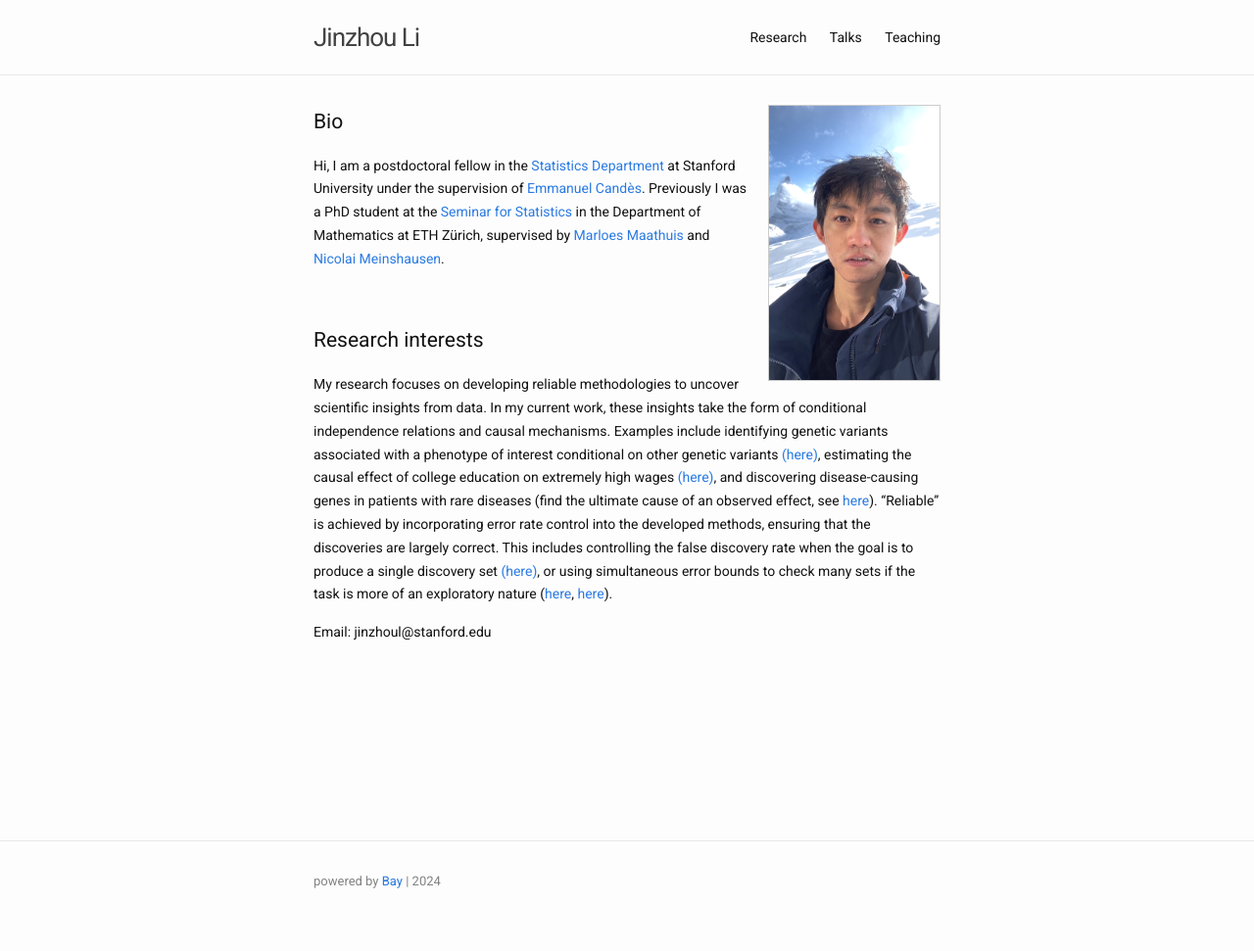
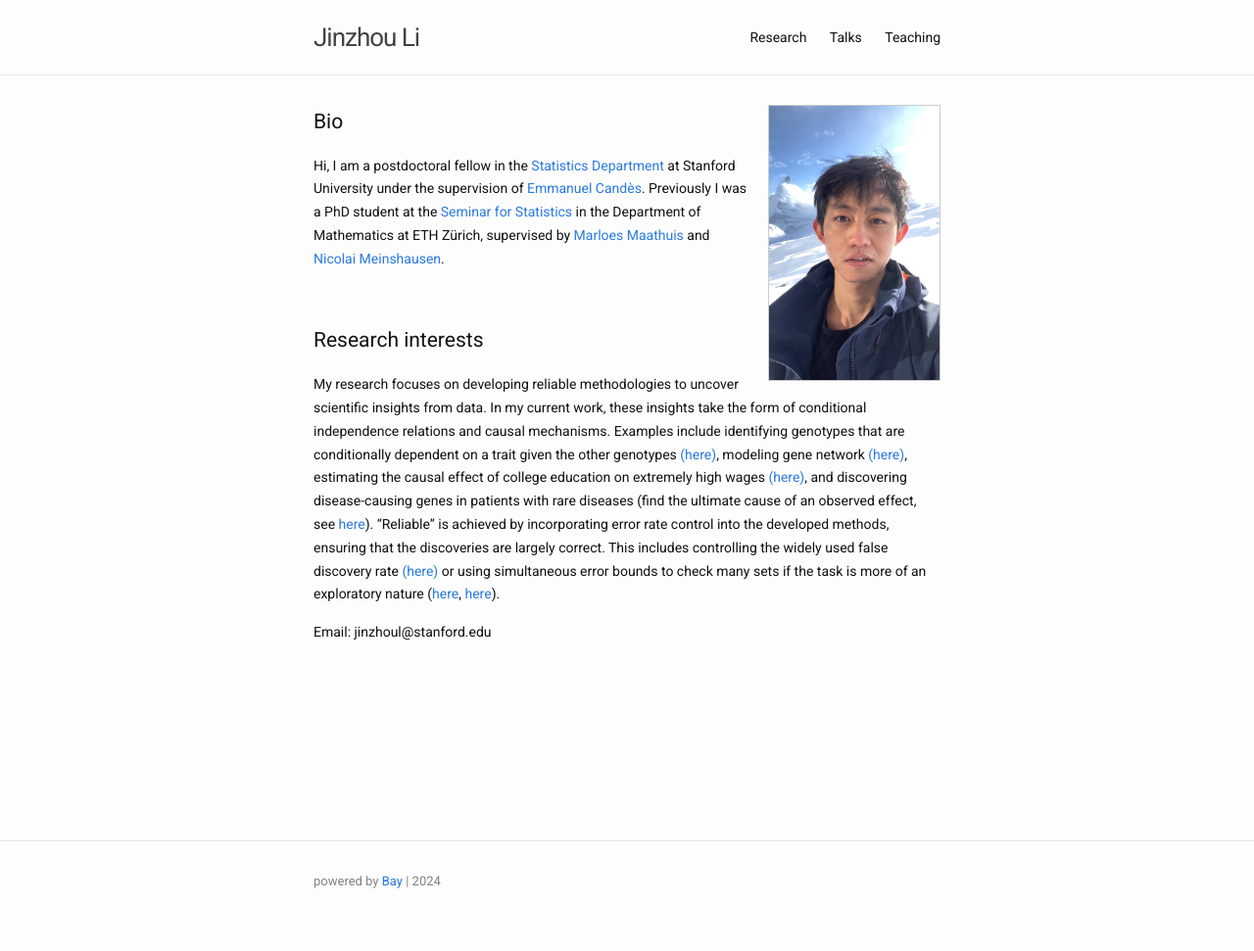
Before and after one commit to Jinzhou-Li/jinzhou-li.github.io, a Jekyll site: the page built from index.md, in a window 1280 px wide. Shown: the whole page at 98% size. Built offline with Jekyll 4.4.1, drawn with Linux system fonts in a browser that asks for light colours.

Commit message:
update web

```diff
--- a/index.md
+++ b/index.md
@@ -15,11 +15,12 @@ supervised by [Marloes Maathuis](https://sites.google.com/view/marloes-maathuis)
 ## Research interests
 My research focuses on developing reliable methodologies to uncover scientific insights from data.
 In my current work, these insights take the form of conditional independence relations and causal mechanisms.
-Examples include identifying genetic variants associated with a phenotype of interest conditional on other genetic variants [(here)](https://academic.oup.com/jrsssb/article-abstract/86/4/966/7618756?redirectedFrom=fulltext),
+Examples include identifying genotypes that are conditionally dependent on a trait given the other genotypes [(here)](https://academic.oup.com/jrsssb/article-abstract/86/4/966/7618756?redirectedFrom=fulltext),
+modeling gene network [(here)](https://rss.onlinelibrary.wiley.com/doi/10.1111/rssb.12430),
 estimating the causal effect of college education on extremely high wages [(here)](https://www.tandfonline.com/doi/full/10.1080/01621459.2023.2252141), and discovering disease-causing genes in patients
 with rare diseases (find the ultimate cause of an observed effect, see [here](https://arxiv.org/abs/2410.12151)).
 “Reliable” is achieved by incorporating error rate control into the developed methods, ensuring that the discoveries are largely correct.
-This includes controlling the false discovery rate when the goal is to produce a single discovery set [(here)](https://rss.onlinelibrary.wiley.com/doi/10.1111/rssb.12430),
+This includes controlling the widely used false discovery rate [(here)](https://rss.onlinelibrary.wiley.com/doi/10.1111/rssb.12430)
 or using simultaneous error bounds to check many sets if the task is more of an exploratory nature ([here](https://academic.oup.com/jrsssb/article-abstract/86/4/966/7618756?redirectedFrom=fulltext), [here](https://arxiv.org/abs/2401.03834)).
 
 
```
